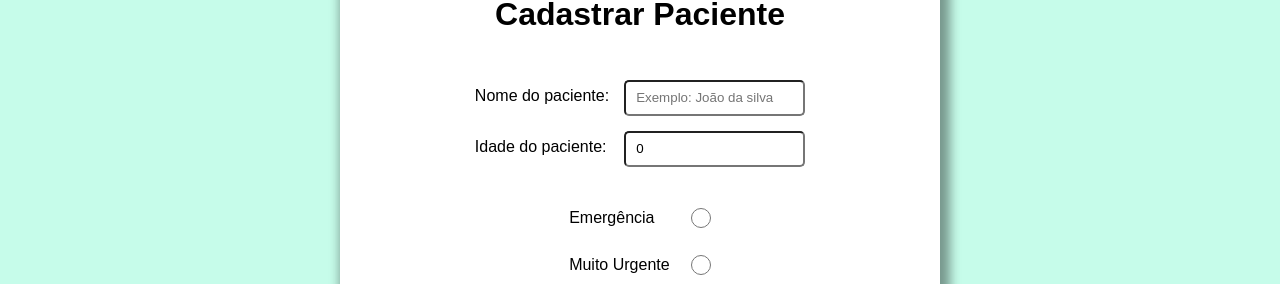
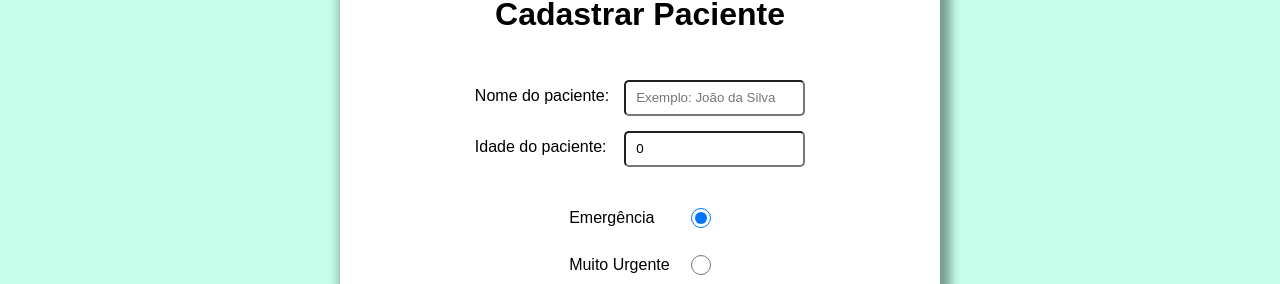
Before and after one commit to Henriqueisaias/Projeto_manchester, a React (Vite) app in the folder front/manchester_front/: page / in a window 1280 px wide. Shown: the part 182-466 px from the top of the page. Built offline with nearby package versions, Linux system fonts and the light colour scheme.

Commit message:
window alert
adição de um aviso de sucesso ou falha no cadastro

```diff
--- a/front/manchester_front/src/components/cadastro/Form.jsx
+++ b/front/manchester_front/src/components/cadastro/Form.jsx
@@ -1,74 +1,75 @@
 import styles from "./Form.module.css";
-import { useState } from "react"
-import PostRequest from "../../hooks/PostRequest.js"
-
+import { useState } from "react";
+import PostRequest from "../../hooks/PostRequest.js";
 
 export const Form = () => {
-
-
-
-  const [nome, setNome] = useState("")
-  const [idade, setIdade] = useState(0)
-  const [risco, setRisco] = useState("Emêrgencia")
-  const [sint, setSint] = useState("")
-
+  const [nome, setNome] = useState("");
+  const [idade, setIdade] = useState(0);
+  const [risco, setRisco] = useState("Emergência");
+  const [sint, setSint] = useState("");
 
   const resetForm = () => {
+    setNome("");
+    setIdade(0);
+    setRisco("Emergência");
+    setSint("");
+  };
 
-    setNome("")
-    setIdade(0)
-    setRisco("Emêrgencia")
-    setSint("")
-  }
+  const handleName = (e) => {
+    setNome(e.target.value);
+  };
+  const handleIdade = (e) => {
+    setIdade(e.target.value);
+  };
+  const handleRisc = (e) => {
+    setRisco(e.target.value);
+  };
+  const handleSint = (e) => {
+    setSint(e.target.value);
+  };
 
-    let paciente = useState({nome:"", idade: 0, risco:"", sintomas: ""});
+  const enviar = async (e) => {
+    e.preventDefault();
 
+    const paciente = {
+      nome: nome,
+      idade: idade,
+      grauRisco: risco,
+      sintomas: sint,
+    };
 
-    const handleName = (e) => {
-        setNome(e.target.value);
-    }
-    const handleIdade = (e) => {
-        setIdade(e.target.value);
-    }
-    const handleRisc = (e) => {
-        setRisco(e.target.value)
-    }
-    const handleSint = (e) => {
-       setSint(e.target.value)
+    const url = "http://localhost:8080/pacientes";
+    console.log("Dados do paciente a ser enviado:", paciente);
+
+    try {
+      const response = await PostRequest(paciente, url);
+      console.log(response);
+
+      if (response.status === 201) { // Verifica se o status da resposta é 201 (Created)
+        window.alert("Paciente cadastrado com sucesso");
+      } else {
+        window.alert(`Erro ao cadastrar paciente: ${response.statusText}`);
+      }
+    } catch (err) {
+      window.alert(`Erro ao enviar os dados: ${err.message}`);
     }
 
-
-const enviar = (e) => {
-e.preventDefault();
-
-paciente = {nome:nome, idade:idade, grauRisco:risco, sintomas:sint}
-
-
-
-const url = "http://localhost:8080/pacientes"
-console.log(paciente)
-PostRequest(paciente, url);
-
-
-resetForm();
-
-
-}
+    resetForm();
+  };
 
 
   return (
     <div className={styles.mainContainer}>
-      <form>
-
+      <form onSubmit={enviar}>
         <div className={styles.main}>
           <h1>Cadastrar Paciente</h1>
           <div className={styles.inputDiv}>
             <label htmlFor="name">Nome do paciente:</label>
             <input
-             onChange={(e) => handleName(e)}
+              onChange={handleName}
               type="text"
               name="name"
-              placeholder="Exemplo: João da silva"
+              placeholder="Exemplo: João da Silva"
               value={nome}
               required
             />
@@ -76,7 +77,7 @@ resetForm();
           <div className={styles.inputDiv}>
             <label htmlFor="age">Idade do paciente:</label>
             <input
-            onChange={(e) => handleIdade(e)}
+              onChange={handleIdade}
               type="number"
               name="age"
               placeholder="Exemplo: 29 anos"
@@ -89,36 +90,69 @@ resetForm();
 
         <div className={styles.radio}>
           <div className={styles.radioContainer}>
-            <label htmlFor="risco">Emergência </label>
-            <input onChange={(e) => handleRisc(e)} type="radio" name="risco" value={"Emergência"}/>
+            <label htmlFor="risco">Emergência</label>
+            <input
+              onChange={handleRisc}
+              type="radio"
+              name="risco"
+              value="Emergência"
+              checked={risco === "Emergência"}
+            />
           </div>
-
           <div className={styles.radioContainer}>
-            <label htmlFor="risco"> Muito Urgente</label>
-            <input onChange={(e) => handleRisc(e)} type="radio" name="risco" value={"Muito Urgente"} />
+            <label htmlFor="risco">Muito Urgente</label>
+            <input
+              onChange={handleRisc}
+              type="radio"
+              name="risco"
+              value="Muito Urgente"
+              checked={risco === "Muito Urgente"}
+            />
           </div>
-
           <div className={styles.radioContainer}>
-            <label htmlFor="risco"> Urgente</label>
-            <input onChange={(e) => handleRisc(e)} type="radio" name="risco" value={"Urgente"} />
+            <label htmlFor="risco">Urgente</label>
+            <input
+              onChange={handleRisc}
+              type="radio"
+              name="risco"
+              value="Urgente"
+              checked={risco === "Urgente"}
+            />
           </div>
-
           <div className={styles.radioContainer}>
-            <label htmlFor="risco"> Pouco Urgente</label>
-            <input onChange={(e) => handleRisc(e)} type="radio" name="risco" value={"Pouco Urgente"} />
+            <label htmlFor="risco">Pouco Urgente</label>
+            <input
+              onChange={handleRisc}
+              type="radio"
+              name="risco"
+              value="Pouco Urgente"
+              checked={risco === "Pouco Urgente"}
+            />
           </div>
-
           <div className={styles.radioContainer}>
-            <label htmlFor="risco"> Não Urgente</label>
-            <input onChange={(e) => handleRisc(e)} type="radio" name="risco" value={"Não Urgente"} />
+            <label htmlFor="risco">Não Urgente</label>
+            <input
+              onChange={handleRisc}
+              type="radio"
+              name="risco"
+              value="Não Urgente"
+              checked={risco === "Não Urgente"}
+            />
           </div>
         </div>
         <div className={styles.sintomas}>
-            <textarea onChange={(e) => handleSint(e)} name="sintomas" cols="30" rows="10" value={sint} placeholder="Sintomas do paciente...."></textarea>
+          <textarea
+            onChange={handleSint}
+            name="sintomas"
+            cols="30"
+            rows="10"
+            value={sint}
+            placeholder="Sintomas do paciente...."
+            required
+          ></textarea>
         </div>
-
         <div className={styles.submit}>
-          <input type="submit" onClick={ (e) => enviar(e)} className={styles.button} value={"Cadastrar"}/>
+          <input type="submit" className={styles.button} value="Cadastrar" />
         </div>
       </form>
     </div>
--- a/front/manchester_front/src/hooks/DeleteRequest.js
+++ b/front/manchester_front/src/hooks/DeleteRequest.js
@@ -13,7 +13,7 @@ const DeleteRequest = async (data) => {
     console.log('Resposta do servidor via DELETE:', response.data);
     return response.data;
   } catch (err) {
-    console.log('Erro ao enviar dados via DELETE:', err.message);
+    document.window.alert("Erro ao cadastrar paciente")
     throw err;
   }
 }
```
